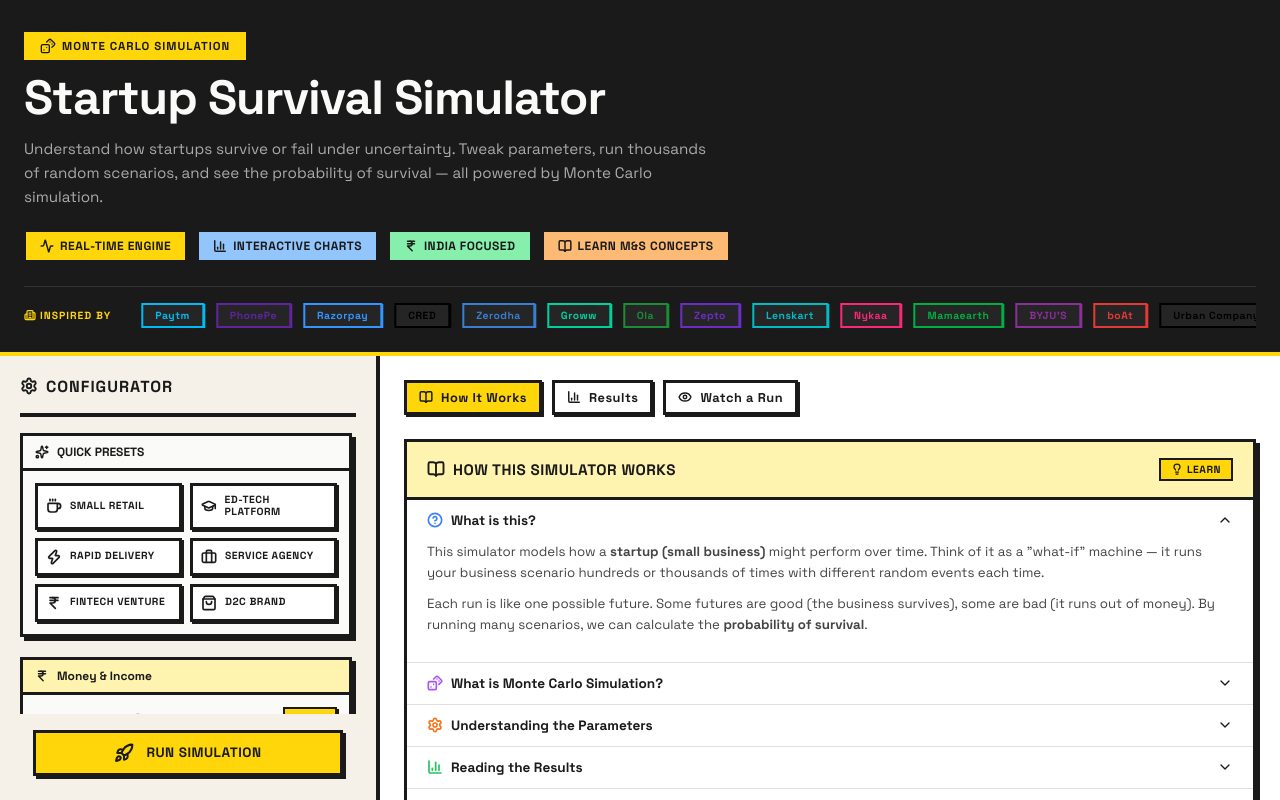
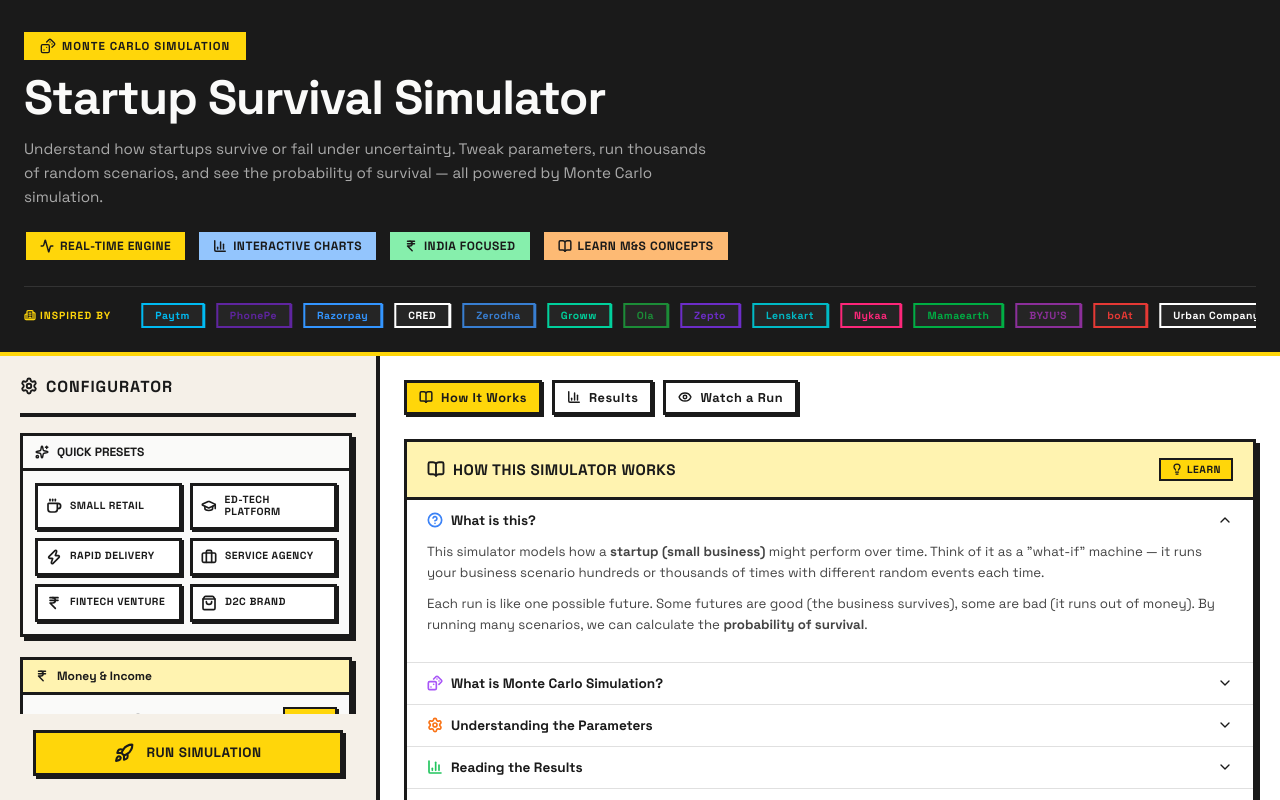
Before and after one commit to Ha3ar6ous/startupsurvivalsimulator, a React (Vite) app: page / in a window 1280 px wide. Shown: the top 800 px of the page. Built offline with nearby package versions, Linux system fonts and the light colour scheme.

Commit message:
Header: fixed visibility for CRED, Urban Company, and PhysicsWallah logos

```diff
--- a/src/components/Header.tsx
+++ b/src/components/Header.tsx
@@ -83,7 +83,7 @@ const indianStartups = [
   { name: 'Paytm', color: '#00BAF2' },
   { name: 'PhonePe', color: '#5F259F' },
   { name: 'Razorpay', color: '#3395FF' },
-  { name: 'CRED', color: '#000000' },
+  { name: 'CRED', color: '#FFFFFF' },
   { name: 'Zerodha', color: '#387ED1' },
   { name: 'Groww', color: '#00D09C' },
   { name: 'Ola', color: '#1C8C37' },
@@ -93,10 +93,10 @@ const indianStartups = [
   { name: 'Mamaearth', color: '#00AE44' },
   { name: 'BYJU\'S', color: '#8B2F9A' },
   { name: 'boAt', color: '#E53935' },
-  { name: 'Urban Company', color: '#000000' },
+  { name: 'Urban Company', color: '#FFFFFF' },
   { name: 'Postman', color: '#FF6C37' },
   { name: 'Unacademy', color: '#08BD80' },
-  { name: 'PhysicsWallah', color: '#1A1A1A' },
+  { name: 'PhysicsWallah', color: '#FFFFFF' },
 ];
 
 const styles: Record<string, React.CSSProperties> = {
```
